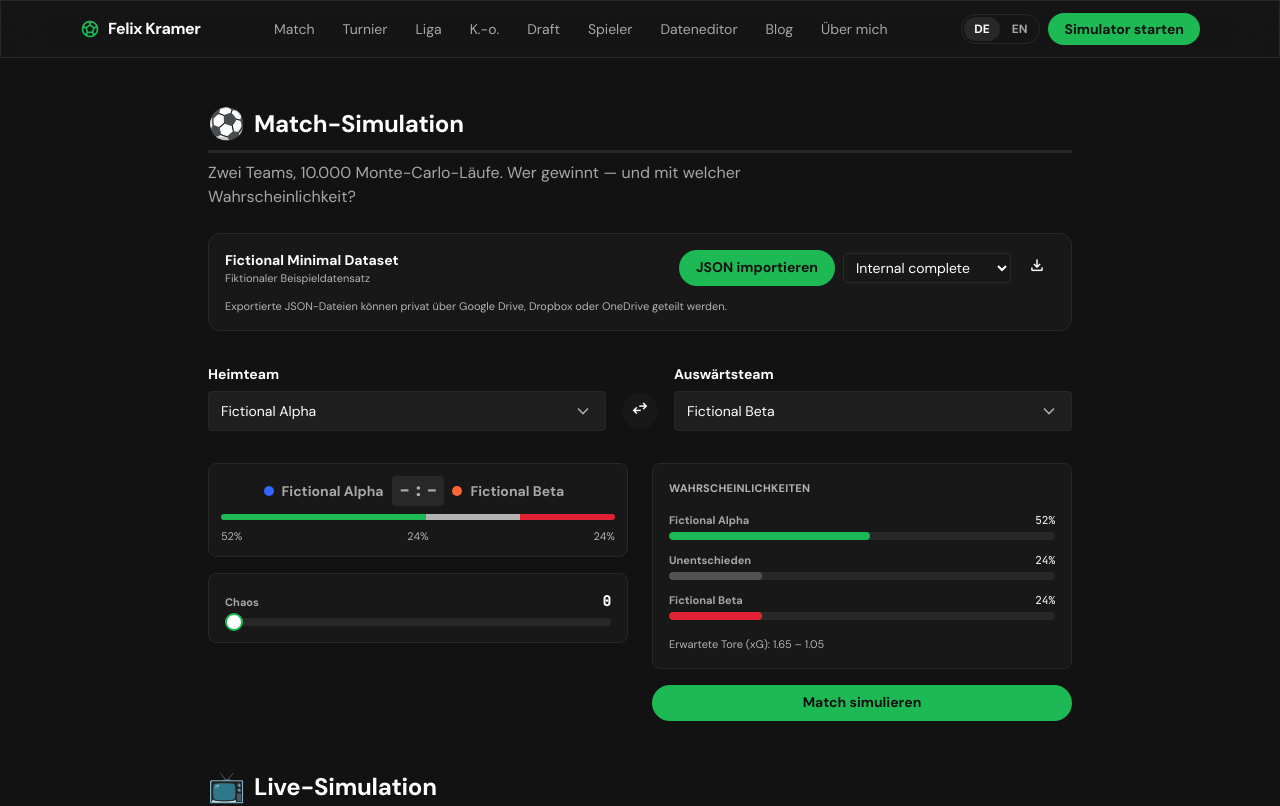
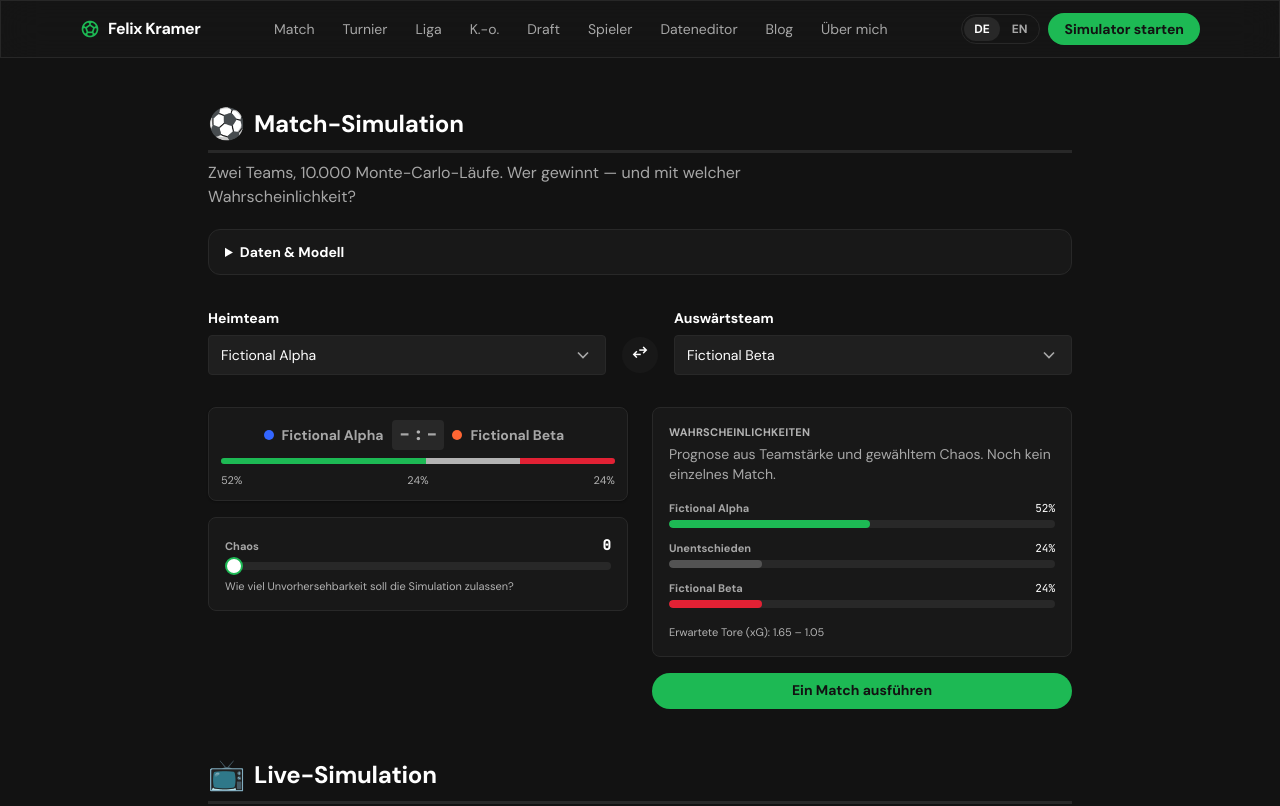
Before and after one commit to Team-Kramer/felix-kramer-com, a SvelteKit app: page /match in a window 1280 px wide. Shown: the top 806 px of the page. Built offline with nearby package versions, Linux system fonts and the light colour scheme.

Commit message:
fix(ux): clarify match flow and page hierarchy

```diff
--- a/src/lib/i18n/de.ts
+++ b/src/lib/i18n/de.ts
@@ -112,6 +112,10 @@ export const de = {
 		probabilities: 'Wahrscheinlichkeiten',
 		expectedGoals: 'Erwartete Tore (xG)',
 		startSim: 'Match simulieren',
+		runOnce: 'Ein Match ausführen',
+		dataAndModel: 'Daten & Modell',
+		forecastHint: 'Prognose aus Teamstärke und gewähltem Chaos. Noch kein einzelnes Match.',
+		chaosHint: 'Wie viel Unvorhersehbarkeit soll die Simulation zulassen?',
 		replay: 'Nochmal'
 	},
 	tournament: {
--- a/src/lib/i18n/en.ts
+++ b/src/lib/i18n/en.ts
@@ -111,6 +111,10 @@ export const en: Catalog = {
 		probabilities: 'Probabilities',
 		expectedGoals: 'Expected goals (xG)',
 		startSim: 'Simulate match',
+		runOnce: 'Run one match',
+		dataAndModel: 'Data & model',
+		forecastHint: 'Forecast from team strength and selected chaos. No single match has run yet.',
+		chaosHint: 'How much unpredictability should the simulation allow?',
 		replay: 'Replay'
 	},
 	tournament: {
--- a/src/lib/ui/section-title/section-title.svelte
+++ b/src/lib/ui/section-title/section-title.svelte
@@ -1,8 +1,12 @@
 <script lang="ts">
-	let { emoji, title }: { emoji: string; title: string } = $props();
+	let {
+		emoji,
+		title,
+		level = 'h2'
+	}: { emoji: string; title: string; level?: 'h1' | 'h2' } = $props();
 </script>
 
-<h2 class="flex items-center gap-2.5 m-0 border-b-[3px] border-b-dashed border-line pb-2 text-ink text-headline-md font-bold">
+<svelte:element this={level} class="flex items-center gap-2.5 m-0 border-b-[3px] border-b-dashed border-line pb-2 text-ink text-headline-md font-bold">
 	<span class="inline-grid h-9 w-9 flex-none place-items-center text-3xl leading-none" aria-hidden="true">{emoji}</span>
 	<span>{title}</span>
-</h2>
+</svelte:element>
--- a/src/routes/bracket/+page.svelte
+++ b/src/routes/bracket/+page.svelte
@@ -193,7 +193,7 @@
 </svelte:head>
 
 <div class="mx-auto max-w-6xl px-4 py-12">
-	<SectionTitle emoji="🎯" title={i18n.t('bracket.title')} />
+	<SectionTitle level="h1" emoji="🎯" title={i18n.t('bracket.title')} />
 	<p class="mt-2 max-w-2xl text-ink-secondary">{i18n.t('bracket.subtitle')}</p>
 	<DatasetManager />
 
--- a/src/routes/draft/+page.svelte
+++ b/src/routes/draft/+page.svelte
@@ -133,7 +133,7 @@
 </svelte:head>
 
 <div class="mx-auto max-w-6xl px-4 py-12">
-	<SectionTitle emoji="🃏" title={i18n.t('draft.title')} />
+	<SectionTitle level="h1" emoji="🃏" title={i18n.t('draft.title')} />
 	<p class="mt-2 max-w-2xl text-ink-secondary">{i18n.t('draft.subtitle')}</p>
 	<DatasetManager />
 
--- a/src/routes/league/+page.svelte
+++ b/src/routes/league/+page.svelte
@@ -155,7 +155,7 @@
 </svelte:head>
 
 <div class="mx-auto max-w-6xl px-4 py-12">
-	<SectionTitle emoji="⚽" title={i18n.t('league.title')} />
+	<SectionTitle level="h1" emoji="⚽" title={i18n.t('league.title')} />
 	<p class="mt-2 max-w-2xl text-ink-secondary">{i18n.t('league.subtitle')}</p>
 	<DatasetManager />
 
--- a/src/routes/match/+page.svelte
+++ b/src/routes/match/+page.svelte
@@ -146,9 +146,16 @@
 </svelte:head>
 
 <div class="mx-auto max-w-4xl px-4 py-12">
-	<SectionTitle emoji="⚽" title={i18n.t('match.title')} />
+	<SectionTitle level="h1" emoji="⚽" title={i18n.t('match.title')} />
 	<p class="mt-2 max-w-2xl text-ink-secondary">{i18n.t('match.subtitle')}</p>
-	<DatasetManager />
+	<details class="mt-5 rounded-xl border border-line bg-surface">
+		<summary class="cursor-pointer px-4 py-3 text-sm font-semibold text-ink">
+			{i18n.t('match.dataAndModel')}
+		</summary>
+		<div class="px-4 pb-4">
+			<DatasetManager />
+		</div>
+	</details>
 
 	<!-- Team pickers -->
 	<div class="mt-8 grid gap-4 md:grid-cols-[1fr_auto_1fr] md:items-end">
@@ -183,6 +190,7 @@
 			<MatchCard home={home} away={away} probabilities={probs} />
 			<div class="rounded-lg border border-line bg-surface p-4">
 				<ChaosSlider bind:value={chaos} label={i18n.t('common.chaos')} />
+				<p class="mt-2 text-caption text-ink-tertiary">{i18n.t('match.chaosHint')}</p>
 			</div>
 		</div>
 
@@ -191,6 +199,7 @@
 				<h2 class="text-caption font-semibold uppercase tracking-wide text-ink-tertiary">
 					{i18n.t('match.probabilities')}
 				</h2>
+				<p class="mt-1 text-sm text-ink-secondary">{i18n.t('match.forecastHint')}</p>
 				<div class="mt-4 flex flex-col gap-3">
 					<ProbabilityBar label={home.name} value={probs.home} color="accent" />
 					<ProbabilityBar label={i18n.t('common.draw')} value={probs.draw} color="sky" />
@@ -200,7 +209,9 @@
 					{i18n.t('match.expectedGoals')}: {xg.home.toFixed(2)} – {xg.away.toFixed(2)}
 				</p>
 			</div>
-			<Button variant="secondary" onclick={runInstant}>{i18n.t('match.startSim')}</Button>
+			<div class="sticky bottom-4 z-10 rounded-xl bg-stage/90 p-1 backdrop-blur-md md:static md:bg-transparent md:p-0 md:backdrop-blur-none">
+				<Button class="w-full" variant="secondary" onclick={runInstant}>{i18n.t('match.runOnce')}</Button>
+			</div>
 		</div>
 	</div>
 
--- a/src/routes/players/+page.svelte
+++ b/src/routes/players/+page.svelte
@@ -63,7 +63,7 @@
 </svelte:head>
 
 <div class="mx-auto max-w-6xl px-4 py-12">
-	<SectionTitle emoji="👤" title={i18n.t('players.title')} />
+	<SectionTitle level="h1" emoji="👤" title={i18n.t('players.title')} />
 	<p class="mt-2 max-w-2xl text-ink-secondary">{i18n.t('players.subtitle')}</p>
 	<DatasetManager />
 
--- a/src/routes/tournament/+page.svelte
+++ b/src/routes/tournament/+page.svelte
@@ -200,7 +200,7 @@
 </svelte:head>
 
 <div class="mx-auto max-w-6xl px-4 py-12">
-	<SectionTitle emoji="🏆" title={i18n.t('tournament.title')} />
+	<SectionTitle level="h1" emoji="🏆" title={i18n.t('tournament.title')} />
 	<p class="mt-2 max-w-2xl text-ink-secondary">{i18n.t('tournament.subtitle')}</p>
 	<DatasetManager />
 
```
